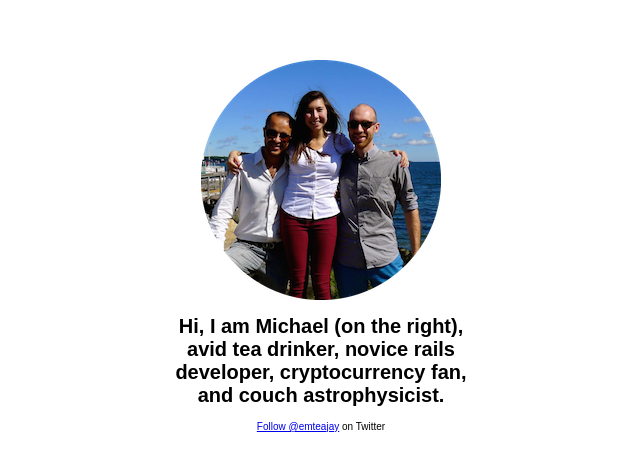
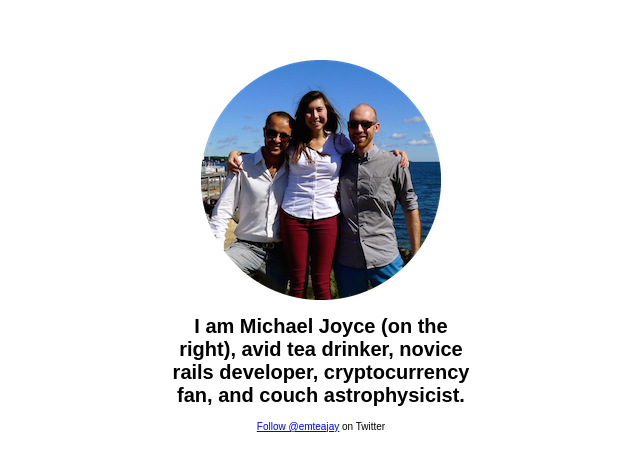
Before and after one commit to emteajay/web, a plain HTML site: page michael.html in a window 1280 px wide. Shown: the part 240-710 px from the top of the page, without its empty margins (319-959 px from the left). Drawn offline with Linux system fonts and the light colour scheme.

Commit message:
edited text

```diff
--- a/michael.html
+++ b/michael.html
@@ -8,7 +8,7 @@
 	<div id="container">
 		<div><img src="roomies320.png" alt="Roomies in Salem"></div>
 		<div>
-			<h1 id="inner">Hi, I am Michael (on the right), avid tea drinker, novice rails developer, cryptocurrency fan, and couch astrophysicist.</h1>
+			<h1 id="inner">I am Michael Joyce (on the right), avid tea drinker, novice rails developer, cryptocurrency fan, and couch astrophysicist.</h1>
 			<p><a href="https://twitter.com/emteajay" class="twitter-follow-button" data-show-count="false" data-size="large" data-dnt="true">Follow @emteajay</a> on Twitter</p>
 		</div>
 	</div>
```
